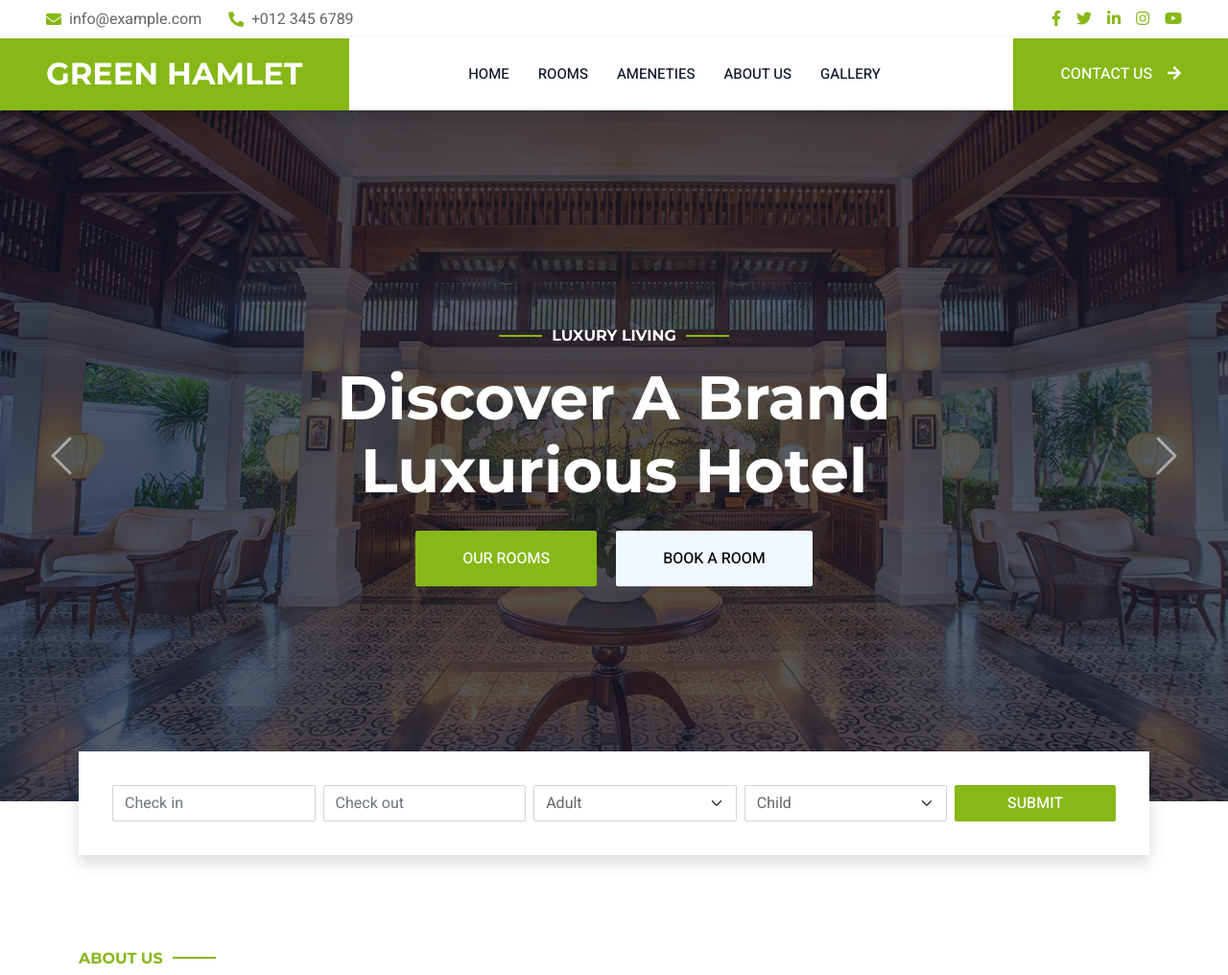
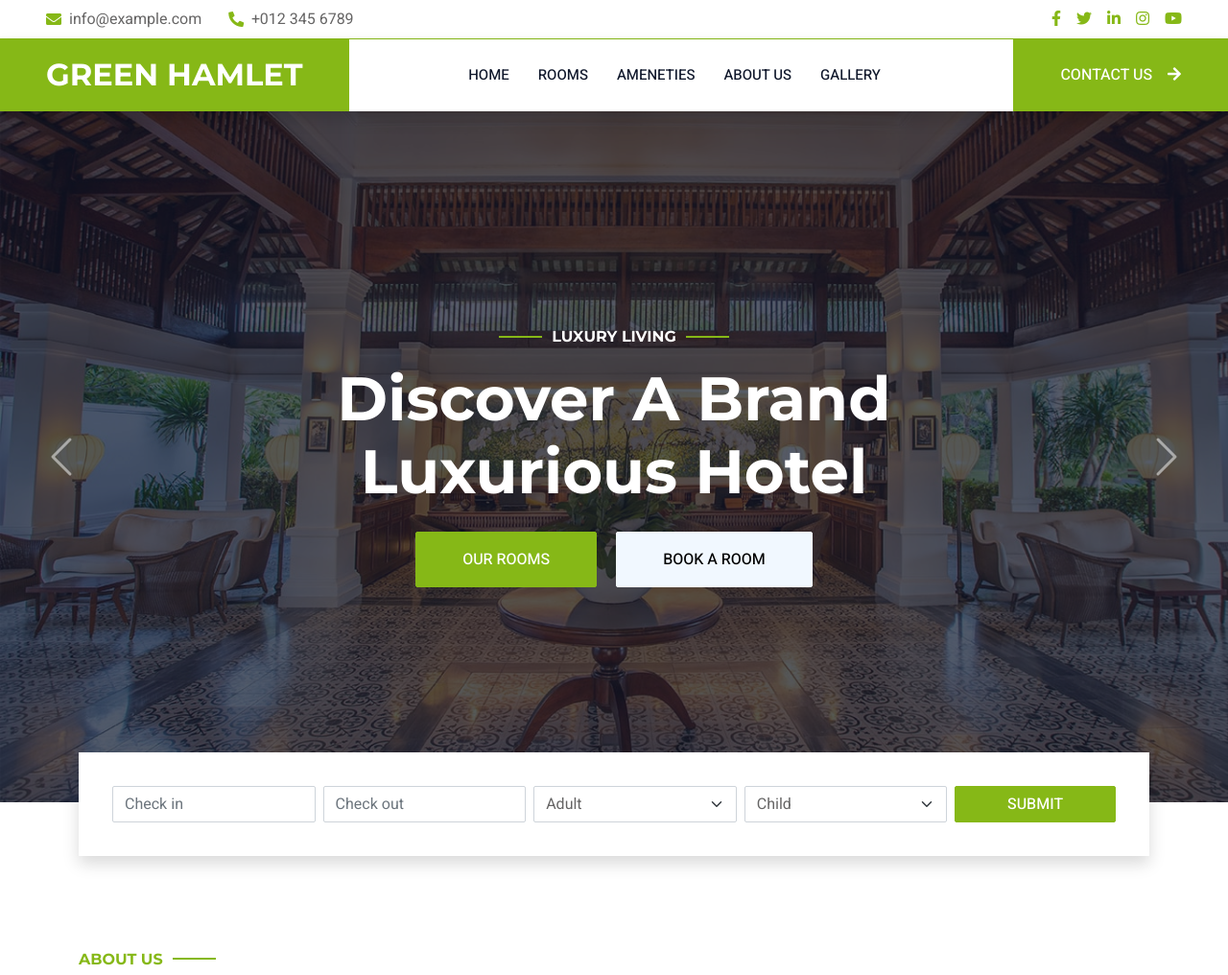
Before and after one commit to ManojTamang09/GreenHamlet, a Laravel app: page / in a window 1280 px wide. Shown: the top 1016 px of the page at 96% size. Run offline with Laravel 8, Linux system fonts and the light colour scheme; some libraries are stand-ins or nearby versions.

Commit message:
latest update

```diff
--- a/resources/views/pages/layouts/header.blade.php
+++ b/resources/views/pages/layouts/header.blade.php
@@ -33,7 +33,7 @@
 </head>
 
 <body>
-    <div class="container-xxl bg-white p-0">
+    <div class="bg-white p-0">
         <!-- Spinner Start -->
         {{-- <div id="spinner" class="show bg-white position-fixed translate-middle w-100 vh-100 top-50 start-50 d-flex align-items-center justify-content-center">
             <div class="spinner-border text-primary" style="width: 3rem; height: 3rem;" role="status">
@@ -102,7 +102,7 @@
                 </div>
             </div>
         </div> --}}
-        <div class="col-lg-12">
+        <div class="col-lg-12" style="border-bottom: solid 1px #86b817;">
             <div class="row gx-0 bg-white d-none d-lg-flex">
                 <div class="col-lg-7 px-5 text-start">
                     <div class="h-100 d-inline-flex align-items-center py-2 me-4">
```
Also changed, not shown: 1 other file.
